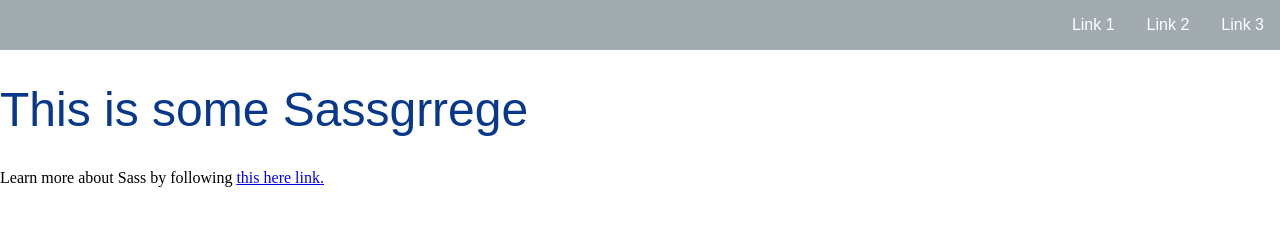
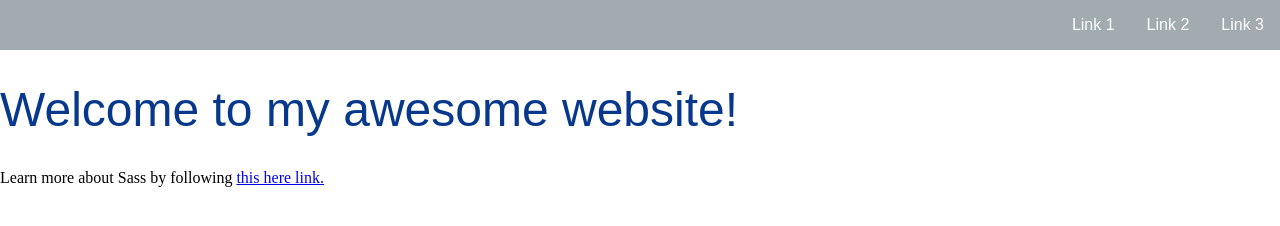
Before and after one commit to why39charactersonlybruh/415-class6, a website: page index.html in a window 1280 px wide. Drawn offline with Linux system fonts and the light colour scheme.

Commit message:
changed h1

```diff
--- a/index.html
+++ b/index.html
@@ -19,7 +19,7 @@
         </nav>
     </header>
 
-    <h1>This is some Sassgrrege</h1>
+    <h1>Welcome to my awesome website!</h1>
     <p>Learn more about Sass by following <a href="https://sass-lang.com/" target="_blank">this here link.</a></p>
 
 </body>
```
